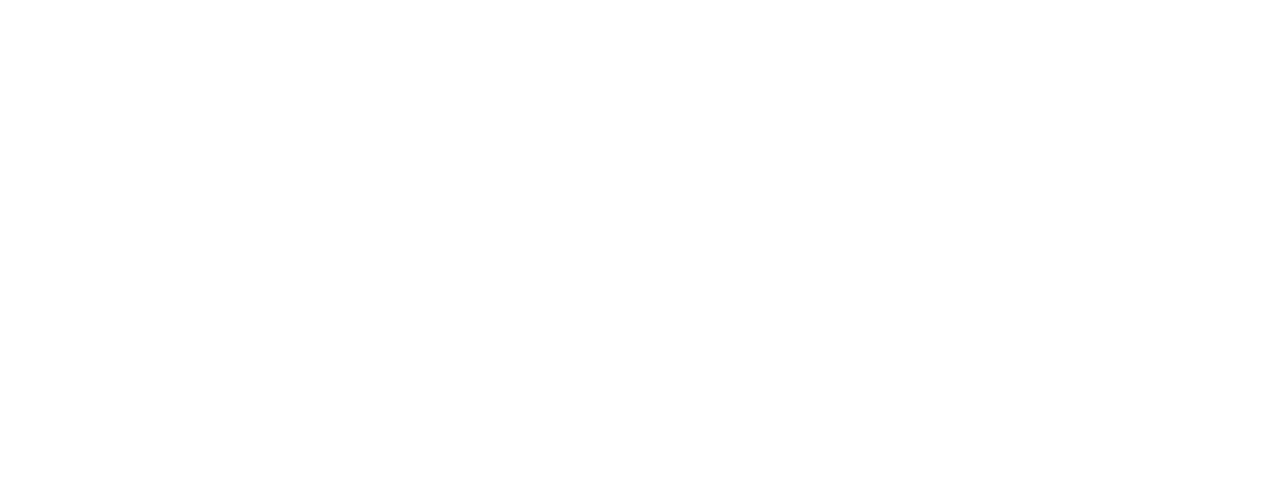
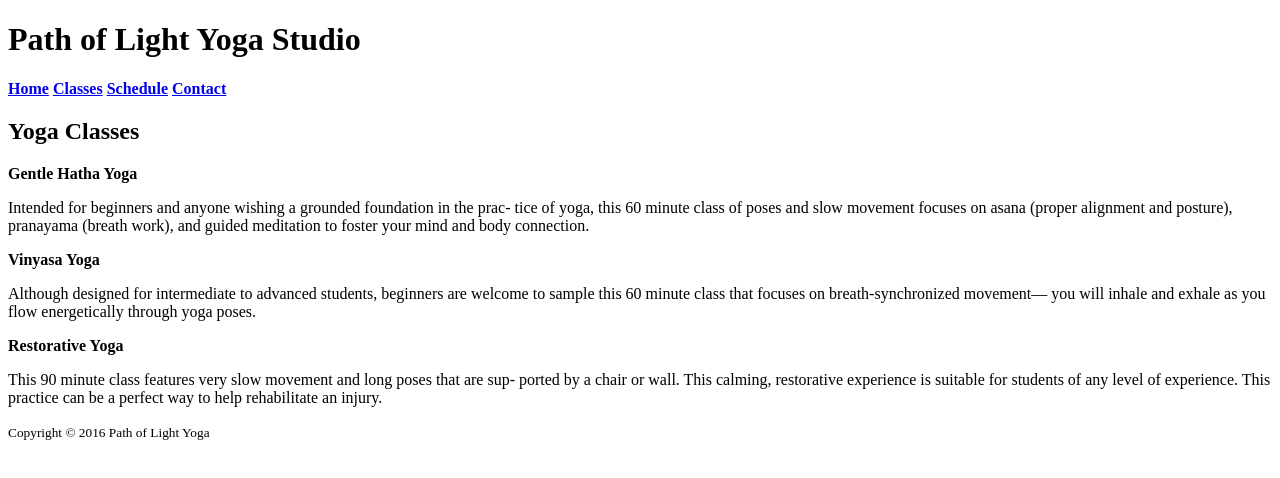
Before and after one commit to JosephPobega/CollegeWork, a plain HTML site: page COMP-140/YogaCastStudy/classes.html in a window 1280 px wide. Drawn offline with Linux system fonts and the light colour scheme.

Commit message:
Update classes.html

```diff
--- a/COMP-140/YogaCastStudy/classes.html
+++ b/COMP-140/YogaCastStudy/classes.html
@@ -8,5 +8,40 @@
 </head>
 <body>
 
+    <h1>Path of Light Yoga Studio</h1>
+
+    <b><a href="index.html">Home</a></b>
+    <b><a href="classes.html">Classes</a></b>
+    <b><a href="schedule.html">Schedule</a></b>
+    <b><a href="contact.html">Contact</a></b>
+
+    <h2>Yoga Classes</h2>
+
+
+<b>Gentle Hatha Yoga</b>
+<p>Intended for beginners and anyone wishing a grounded foundation in the prac-
+tice of yoga, this 60 minute class of poses and slow movement focuses on asana
+(proper alignment and posture), pranayama (breath work), and guided meditation
+to foster your mind and body connection.
+</p>
+
+<b>Vinyasa Yoga</b>
+<p>Although designed for intermediate to advanced students, beginners are welcome
+to sample this 60 minute class that focuses on breath-synchronized movement—
+you will inhale and exhale as you flow energetically through yoga poses.
+</p>
+
+<b>Restorative Yoga</b>
+<p>This 90 minute class features very slow movement and long poses that are sup-
+ported by a chair or wall. This calming, restorative experience is suitable for
+students of any level of experience. This practice can be a perfect way to help
+rehabilitate an injury.
+</p>
+
+<div>
+    <small>Copyright © 2016 Path of Light Yoga</small>
+
+</div>
+
 </body>
 </html>
```
